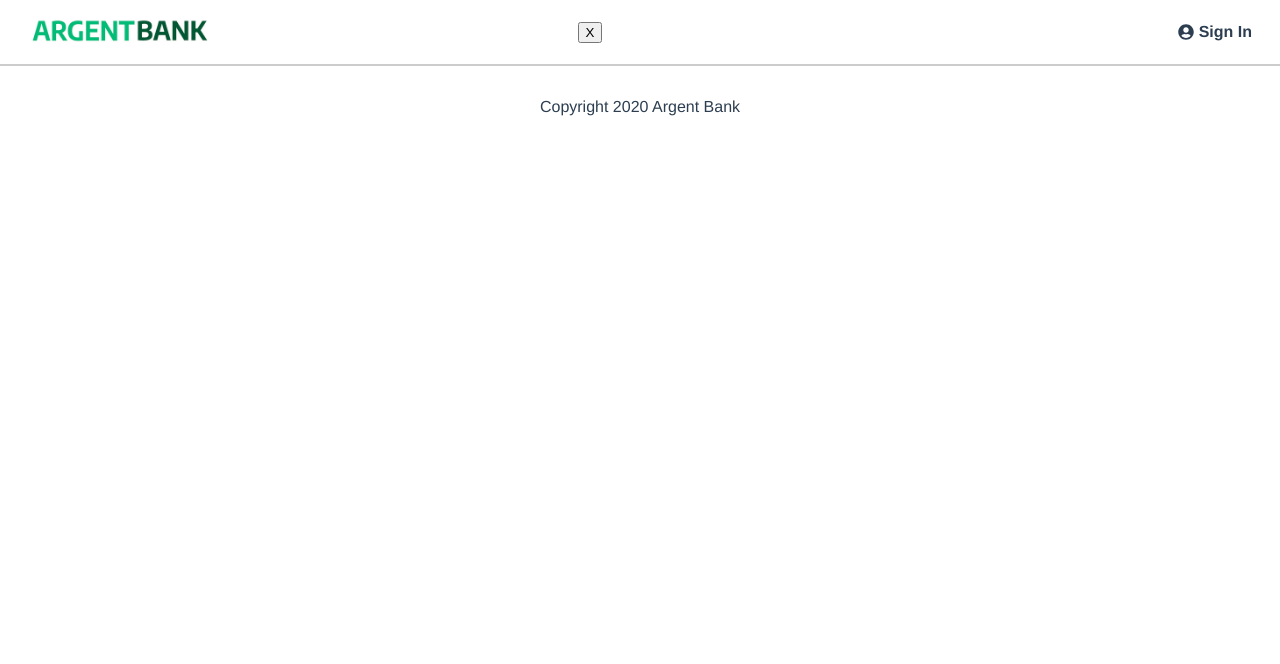
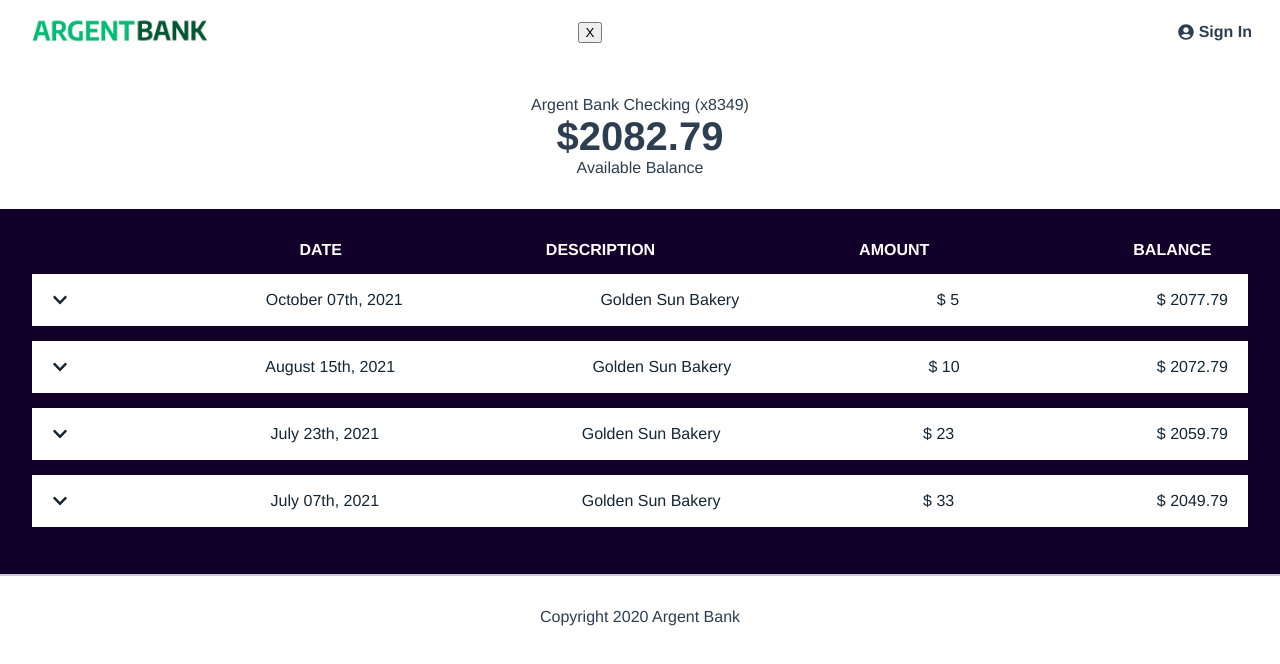
Before and after one commit to LouisDC98/LouisDaCosta_10_06102021, a React (Create React App) app: page /count/79ad5566-276c-11ec-9621-0242ac130002 in a window 1280 px wide. Shown: the top 664 px of the page. Built offline with nearby package versions, Linux system fonts and the light colour scheme.

Commit message:
Add countPage (WIP)

```diff
--- /dev/null
+++ b/src/components/Accordion/Accordion.jsx
@@ -0,0 +1,80 @@
+import React, { useState } from 'react';
+import styled from 'styled-components';
+import { FaChevronUp, FaChevronDown } from 'react-icons/fa';
+import { useForm } from 'react-hook-form';
+
+function Accordion(props) {
+    const { date, description, montant, balance } = props;
+    const [open, setOpen] = useState(false);
+    const [selected, setSelected] = useState(null);
+
+    const handleClick = () => {
+        setOpen((value) => !value);
+    };
+
+    const onSubmit = (data) => {
+        console.log(data.category);
+        setSelected(data.category);
+    };
+
+    const { register, handleSubmit } = useForm();
+
+    return (
+        <AccordionBody>
+            <AccordionTitle onClick={handleClick}>
+                {open ? <FaChevronUp /> : <FaChevronDown />}
+                <div>{date}</div>
+                <div>{description}</div>
+                <div>$ {montant}</div>
+                <div>$ {balance - montant}</div>
+            </AccordionTitle>
+            <AccordionContent style={{ display: open ? 'block' : 'none' }}>
+                <p>Transaction Type: Electronic</p>
+                <p>coucou{selected}</p>
+                <form onChange={handleSubmit(onSubmit)}>
+                    <SelectForm>
+                        <p>Category :</p>
+                        <select {...register('category', { required: true })}>
+                            <option value="">--Choisissez une catégorie--</option>
+                            <option value="Food">Food</option>
+                            <option value="Internet">Internet</option>
+                            <option value="Rent">Rent</option>
+                        </select>
+                    </SelectForm>
+                </form>
+            </AccordionContent>
+        </AccordionBody>
+    );
+}
+
+const SelectForm = styled.div`
+    display: flex;
+    justify-content: flex-start;
+`;
+
+const AccordionBody = styled.div`
+    margin: 15px 0px;
+`;
+
+const AccordionTitle = styled.div`
+    display: flex;
+    align-items: center;
+    justify-content: space-between;
+    background: white;
+    color: #142533;
+    height: 52px;
+    padding: 0px 20px;
+`;
+
+const AccordionContent = styled.div`
+    background-color: #f2ece4;
+    color: #142533;
+    font-size: 16px;
+    padding: 30px 20px;
+    font-weight: 400;
+    white-space: pre-line;
+    line-height: 27px;
+    text-align: start;
+`;
+
+export default Accordion;
--- a/src/components/Catch/Catch.jsx
+++ b/src/components/Catch/Catch.jsx
@@ -7,22 +7,22 @@ import security from '../../img/icon-security.png';
 function Catch(props) {
     const { logo, title, subtitle } = props;
 
-    let toto;
+    let img;
     switch (logo) {
         case 'chat':
-            toto = chat;
+            img = chat;
             break;
         case 'money':
-            toto = money;
+            img = money;
             break;
         case 'security':
-            toto = security;
+            img = security;
             break;
     }
 
     return (
         <BlocCatch>
-            <ImgCatch src={toto} />
+            <ImgCatch src={img} />
             <TitleCatch>{title}</TitleCatch>
             <SubtitleCatch>{subtitle}</SubtitleCatch>
         </BlocCatch>
--- a/src/components/Count/Count.jsx
+++ b/src/components/Count/Count.jsx
@@ -1,8 +1,10 @@
 import React from 'react';
 import styled from 'styled-components';
+import { Link } from 'react-router-dom';
 
 function Count(props) {
-    const { title, montant, description } = props;
+    const { title, montant, description, id } = props;
+
     return (
         <BgCount>
             <div>
@@ -10,7 +12,9 @@ function Count(props) {
                 <MontantCount>{montant}</MontantCount>
                 <DescriptionCount>{description}</DescriptionCount>
             </div>
-            <BtnCount>View transactions</BtnCount>
+            <Link to={'/count/' + id}>
+                <BtnCount>View transactions</BtnCount>
+            </Link>
         </BgCount>
     );
 }
--- a/src/components/LoginForm/LoginForm.jsx
+++ b/src/components/LoginForm/LoginForm.jsx
@@ -10,7 +10,7 @@ function LoginForm() {
     const history = useHistory();
 
     const onSubmit = (data) => {
-        history.push('/user/' + data.Username);
+        history.push('/user/' + data.username);
         console.log(data);
     };
 
--- /dev/null
+++ b/src/datas/count.js
@@ -0,0 +1,20 @@
+export const countData = [
+    {
+        id: '79ad5566-276c-11ec-9621-0242ac130002',
+        montant: 2082.79,
+        title: 'Argent Bank Checking (x8349)',
+        description: 'Available Balance'
+    },
+    {
+        id: '79ad5796-276c-11ec-9621-0242ac130002',
+        montant: 10928.42,
+        title: 'Argent Bank Savings (x6712)',
+        description: 'Available Balance'
+    },
+    {
+        id: '79ad587c-276c-11ec-9621-0242ac130002',
+        montant: 184.3,
+        title: 'Argent Bank Credit Card (x8349)',
+        description: 'Current Balance'
+    }
+];
--- /dev/null
+++ b/src/datas/transactions.js
@@ -0,0 +1,22 @@
+export const transactions = [
+    {
+        date: 'October 07th, 2021',
+        description: 'Golden Sun Bakery',
+        montant: 5.0
+    },
+    {
+        date: 'August 15th, 2021',
+        description: 'Golden Sun Bakery',
+        montant: 10.0
+    },
+    {
+        date: 'July 23th, 2021',
+        description: 'Golden Sun Bakery',
+        montant: 23.0
+    },
+    {
+        date: 'July 07th, 2021',
+        description: 'Golden Sun Bakery',
+        montant: 33.0
+    }
+];
--- a/src/pages/Router.js
+++ b/src/pages/Router.js
@@ -3,6 +3,7 @@ import { Switch, Route } from 'react-router-dom';
 import homePage from './homePage/homePage.jsx';
 import loginPage from './loginPage/loginPage.jsx';
 import userPage from './userPage/userPage.jsx';
+import countPage from './countPage/countPage.jsx';
 
 class Router extends React.Component {
     render() {
@@ -19,6 +20,10 @@ class Router extends React.Component {
             {
                 path: '/user/:id',
                 component: userPage
+            },
+            {
+                path: '/count/:id',
+                component: countPage
             }
         ];
         return (
--- /dev/null
+++ b/src/pages/countPage/countPage.jsx
@@ -0,0 +1,101 @@
+import React from 'react';
+import styled from 'styled-components';
+import { useParams } from 'react-router';
+import { countData } from 'datas/count';
+import Accordion from 'components/Accordion/Accordion';
+import { transactions } from 'datas/transactions';
+
+function countPage() {
+    let params = useParams();
+    const currentCount = countData.find((element) => element.id === params.id);
+
+    return (
+        <div>
+            <InfoCurentCount>
+                <TitleCurrentCount>{currentCount.title}</TitleCurrentCount>
+                <MontantCurrentCount>{'$' + currentCount.montant}</MontantCurrentCount>
+                <DescriptionCurrentCount>{currentCount.description}</DescriptionCurrentCount>
+            </InfoCurentCount>
+            <BodyCountPage>
+                <ColumnCoutPage>
+                    <DateColumn>DATE</DateColumn>
+                    <DescriptionColumn>DESCRIPTION</DescriptionColumn>
+                    <AmountColumn>AMOUNT</AmountColumn>
+                    <BalanceColumn>BALANCE</BalanceColumn>
+                </ColumnCoutPage>
+                {transactions.map((data, index) => (
+                    <Accordion
+                        key={index + 1}
+                        date={data.date}
+                        description={data.description}
+                        montant={data.montant}
+                        balance={currentCount.montant}
+                    />
+                ))}
+            </BodyCountPage>
+        </div>
+    );
+}
+
+const BodyCountPage = styled.div`
+    background-color: #12002b;
+    padding: 32px;
+`;
+
+const ColumnCoutPage = styled.div`
+    display: flex;
+    justify-content: space-between;
+    width: 75%;
+    padding: 0 0 0 22%;
+    color: white;
+    font-weight: bold;
+`;
+
+const DateColumn = styled.p`
+    padding: 0 0 0 0px;
+    margin: 0;
+`;
+
+const DescriptionColumn = styled.p`
+    padding: 0 0 0 0px;
+    margin: 0;
+`;
+
+const AmountColumn = styled.p`
+    padding: 0;
+    margin: 0;
+`;
+
+const BalanceColumn = styled.p`
+    padding: 0;
+    margin: 0;
+`;
+
+const InfoCurentCount = styled.div`
+    margin: 32px;
+    text-align: center;
+`;
+
+const TitleCurrentCount = styled.p`
+    padding: 0;
+    margin: 0;
+    font-size: 1rem;
+    color: #2c3e50;
+`;
+
+const MontantCurrentCount = styled.p`
+    padding: 0;
+    margin: 0;
+    font-size: 2.5rem;
+    font-weight: bold;
+    color: #2c3e50;
+`;
+
+const DescriptionCurrentCount = styled.p`
+    padding: 0;
+    margin: 0;
+    font-size: 1rem;
+    color: #2c3e50;
+`;
+
+export default countPage;
--- a/src/pages/userPage/userPage.jsx
+++ b/src/pages/userPage/userPage.jsx
@@ -3,38 +3,22 @@ import styled from 'styled-components';
 import { useParams } from 'react-router';
 import EditName from 'components/EditName/EditName';
 import Count from 'components/Count/Count';
+import { countData } from 'datas/count';
 
 function UserPage() {
     let params = useParams();
-
-    const count = [
-        {
-            montant: '$2,082.79',
-            title: 'Argent Bank Checking (x8349)',
-            description: 'Available Balance'
-        },
-        {
-            montant: '$10,928.42',
-            title: 'Argent Bank Savings (x6712)',
-            description: 'Available Balance'
-        },
-        {
-            montant: '$184.30',
-            title: 'Argent Bank Credit Card (x8349)',
-            description: 'Current Balance'
-        }
-    ];
 
     return (
         <BgUserPage>
             <TitleUserPage>Welcome back {params.id} !</TitleUserPage>
             <EditName />
-            {count.map((data, index) => (
+            {countData.map((data, index) => (
                 <Count
                     key={index + 1}
-                    montant={data.montant}
+                    montant={'$' + data.montant}
                     title={data.title}
                     description={data.description}
+                    id={data.id}
                 />
             ))}
         </BgUserPage>
```
